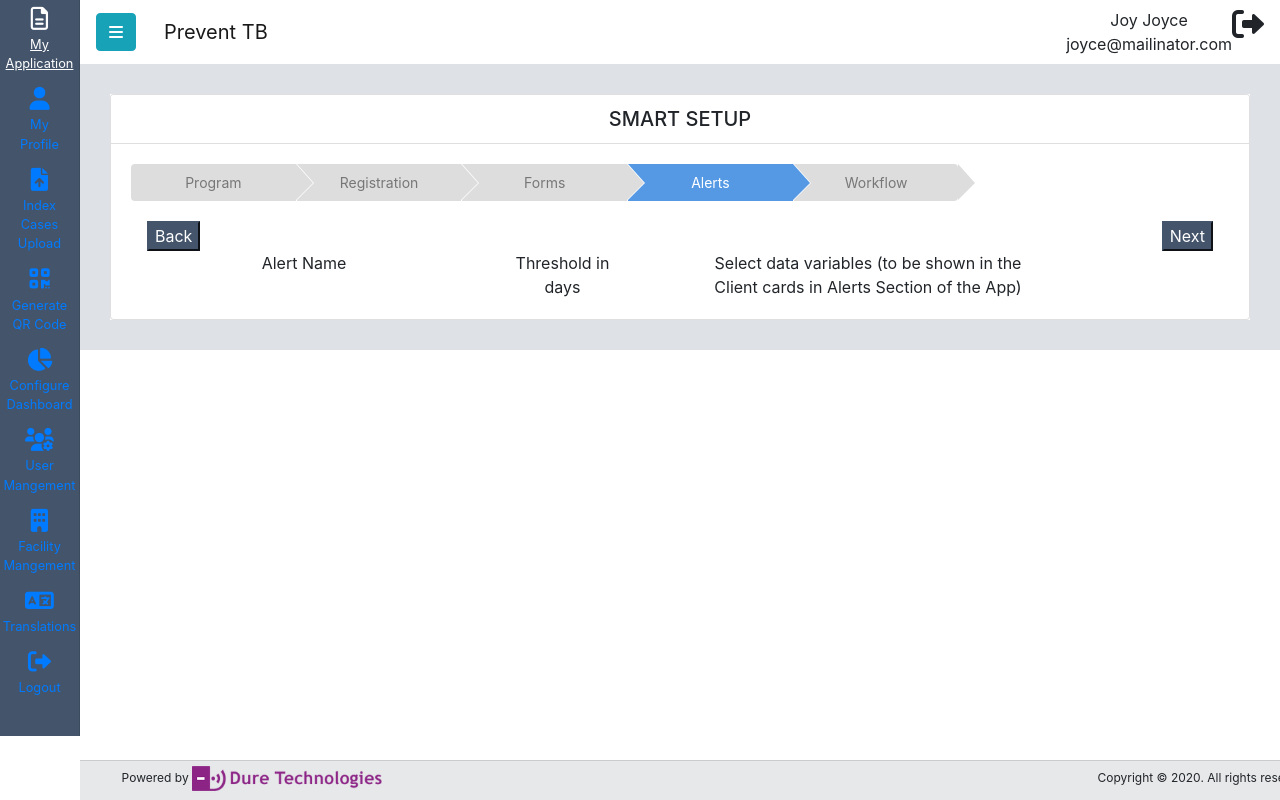
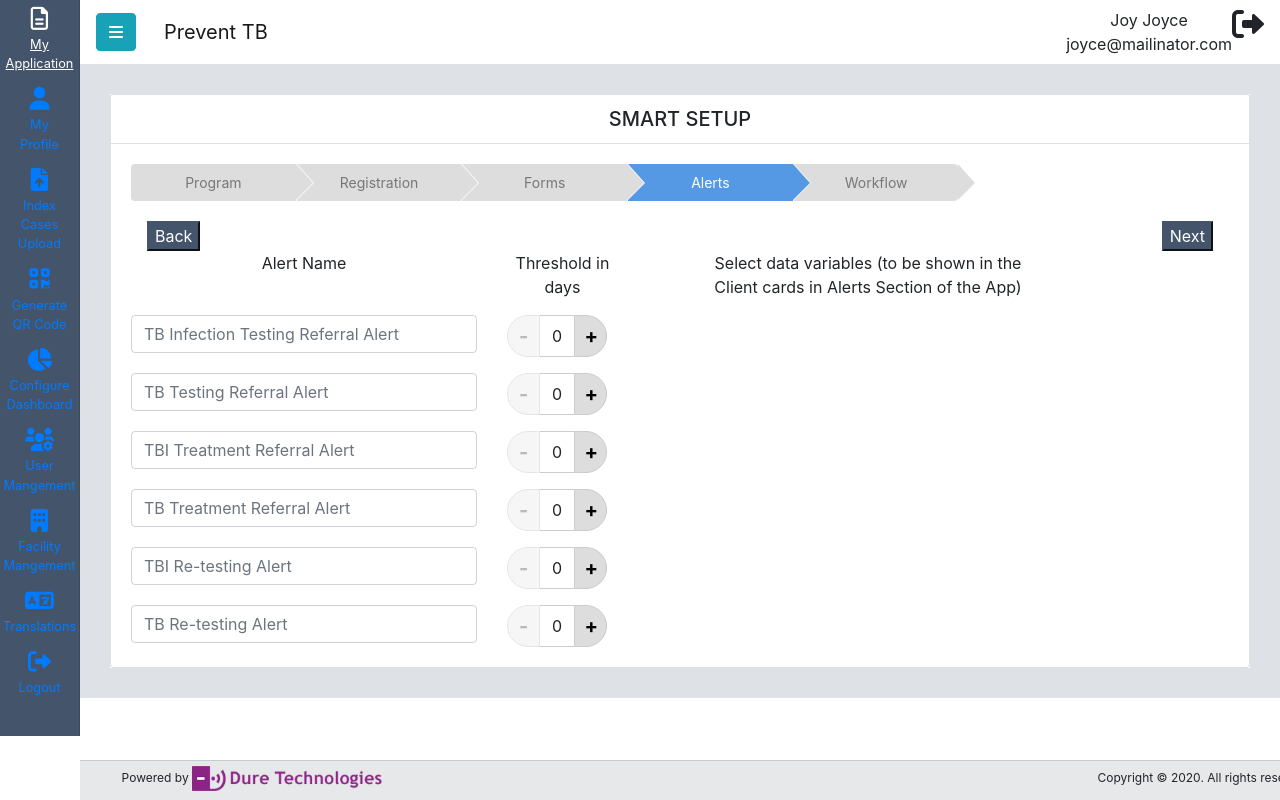
Before and after one commit to JoyceAtDure/smartsetupReact, a React (Create React App) app: page /Dashboard in a window 1280 px wide. Built offline with nearby package versions, Linux system fonts and the light colour scheme.

Commit message:
alerts inner content

```diff
--- a/src/assets/css/custom.css
+++ b/src/assets/css/custom.css
@@ -435,3 +435,71 @@ body{
     border-color: rgb(68, 84, 106);
     color: white;
 }
+
+.int-pm {
+
+    display: flex;
+    text-align: center;
+}
+
+.int-pm .int-pm-btn.disabled {
+    background-color: #eee;
+    color: #777;
+    cursor: not-allowed;
+}
+.int-pm .int-pm-btn {
+    border: 1px solid #ccc;
+    background-color: #ddd;
+    cursor: pointer;
+    padding: 5px 10px;
+}
+.int-pm .int-pm-btn {
+    width: 30%;
+    font-size: 20px;
+    font-weight: 700;
+}
+.int-pm .int-pm-decrement {
+    border-radius: 30px 0 0 30px;
+}
+
+.disabled {
+    pointer-events: none;
+    opacity: .5;
+    background: #ccc;
+}
+
+.int-pm .int-pm-value {
+    border-width: 1px 0;
+    border-color: #ccc;
+    border-style: solid;
+    padding: 0 10px;
+}
+.int-pm .int-pm-value {
+    width: 30%;
+    -webkit-box-pack: center;
+    -ms-flex-pack: center;
+    justify-content: center;
+}
+.int-pm .int-pm-value {
+    display: -webkit-box;
+    display: -ms-flexbox;
+    display: flex;
+    -webkit-box-align: center;
+    -ms-flex-align: center;
+    align-items: center;
+}
+
+.int-pm .int-pm-btn {
+    border: 1px solid #ccc;
+    background-color: #ddd;
+    cursor: pointer;
+    padding: 5px 10px;
+}
+.int-pm .int-pm-btn {
+    width: 30%;
+    font-size: 20px;
+    font-weight: 700;
+}
+.int-pm .int-pm-increment {
+    border-radius: 0 30px 30px 0;
+}
--- a/src/pages/Dashboard.js
+++ b/src/pages/Dashboard.js
@@ -396,6 +396,54 @@ const Dashboard = () => {
                                <div className="col-8">Alert Name</div>
                                 <div className="col-3">Threshold in days</div>
                             </div>
+                            <div className="row">
+                               <div className="col-8 mt-3">
+                               <input type="text" className="form-control" placeholder="TB Infection Testing Referral Alert"/>
+                               </div>
+                                <div className="col-3 mt-3">
+                                <div   class="int-pm"><button  class="int-pm-btn int-pm-decrement disabled">-</button><div  role="spinbutton" tabindex="0" aria-valuenow="0" aria-valuemin="0" class="int-pm-value">0</div><button  class="int-pm-btn int-pm-increment">+</button></div>
+                                </div>
+                            </div>
+                            <div className="row">
+                               <div className="col-8 mt-3">
+                               <input type="text" class="form-control" placeholder="TB Testing Referral Alert"/>
+                               </div>
+                             <div className="col-3 mt-3">
+                                <div   class="int-pm"><button  class="int-pm-btn int-pm-decrement disabled">-</button><div  role="spinbutton" tabindex="0" aria-valuenow="0" aria-valuemin="0" class="int-pm-value">0</div><button  class="int-pm-btn int-pm-increment">+</button></div>
+                                </div>
+                            </div>
+                            <div className="row">
+                               <div className="col-8 mt-3">
+                               <input type="text" class="form-control" placeholder="TBI Treatment Referral Alert"/>
+                               </div>
+                             <div className="col-3 mt-3">
+                                <div   class="int-pm"><button  class="int-pm-btn int-pm-decrement disabled">-</button><div  role="spinbutton" tabindex="0" aria-valuenow="0" aria-valuemin="0" class="int-pm-value">0</div><button  class="int-pm-btn int-pm-increment">+</button></div>
+                                </div>
+                            </div>
+                            <div className="row">
+                               <div className="col-8 mt-3">
+                               <input type="text" class="form-control" placeholder="TB Treatment Referral Alert"/>
+                               </div>
+                             <div className="col-3 mt-3">
+                                <div   class="int-pm"><button  class="int-pm-btn int-pm-decrement disabled">-</button><div  role="spinbutton" tabindex="0" aria-valuenow="0" aria-valuemin="0" class="int-pm-value">0</div><button  class="int-pm-btn int-pm-increment">+</button></div>
+                                </div>
+                            </div>
+                            <div className="row">
+                               <div className="col-8 mt-3">
+                               <input type="text" class="form-control" placeholder="TBI Re-testing Alert"/>
+                               </div>
+                             <div className="col-3 mt-3">
+                                <div   class="int-pm"><button  class="int-pm-btn int-pm-decrement disabled">-</button><div  role="spinbutton" tabindex="0" aria-valuenow="0" aria-valuemin="0" class="int-pm-value">0</div><button  class="int-pm-btn int-pm-increment">+</button></div>
+                                </div>
+                            </div>
+                            <div className="row">
+                               <div className="col-8 mt-3">
+                               <input type="text" class="form-control" placeholder="TB Re-testing Alert"/>
+                               </div>
+                             <div className="col-3 mt-3">
+                                <div   class="int-pm"><button  class="int-pm-btn int-pm-decrement disabled">-</button><div  role="spinbutton" tabindex="0" aria-valuenow="0" aria-valuemin="0" class="int-pm-value">0</div><button  class="int-pm-btn int-pm-increment">+</button></div>
+                                </div>
+                            </div>
                             </div>
 
                                 <div className="col-4">Select data variables (to be shown in the Client cards in Alerts Section of the App)
```
